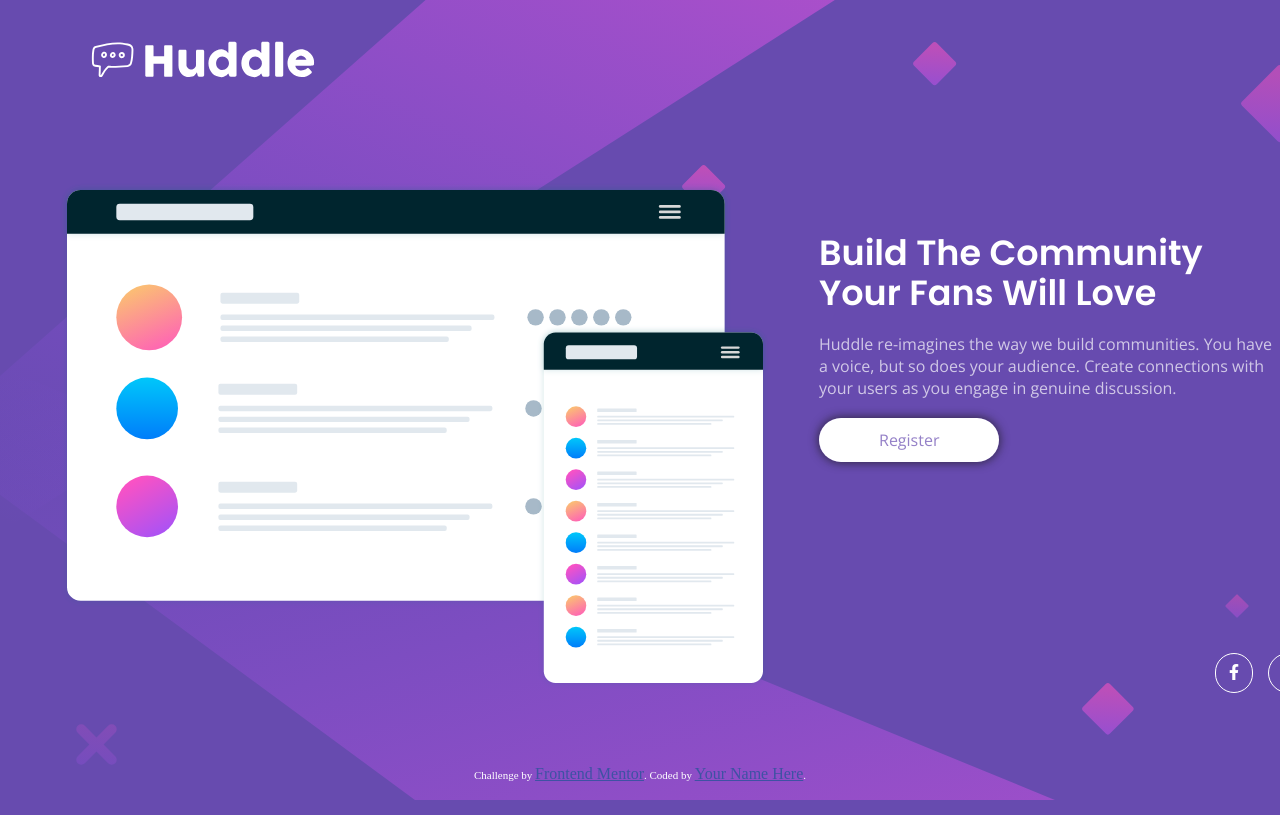
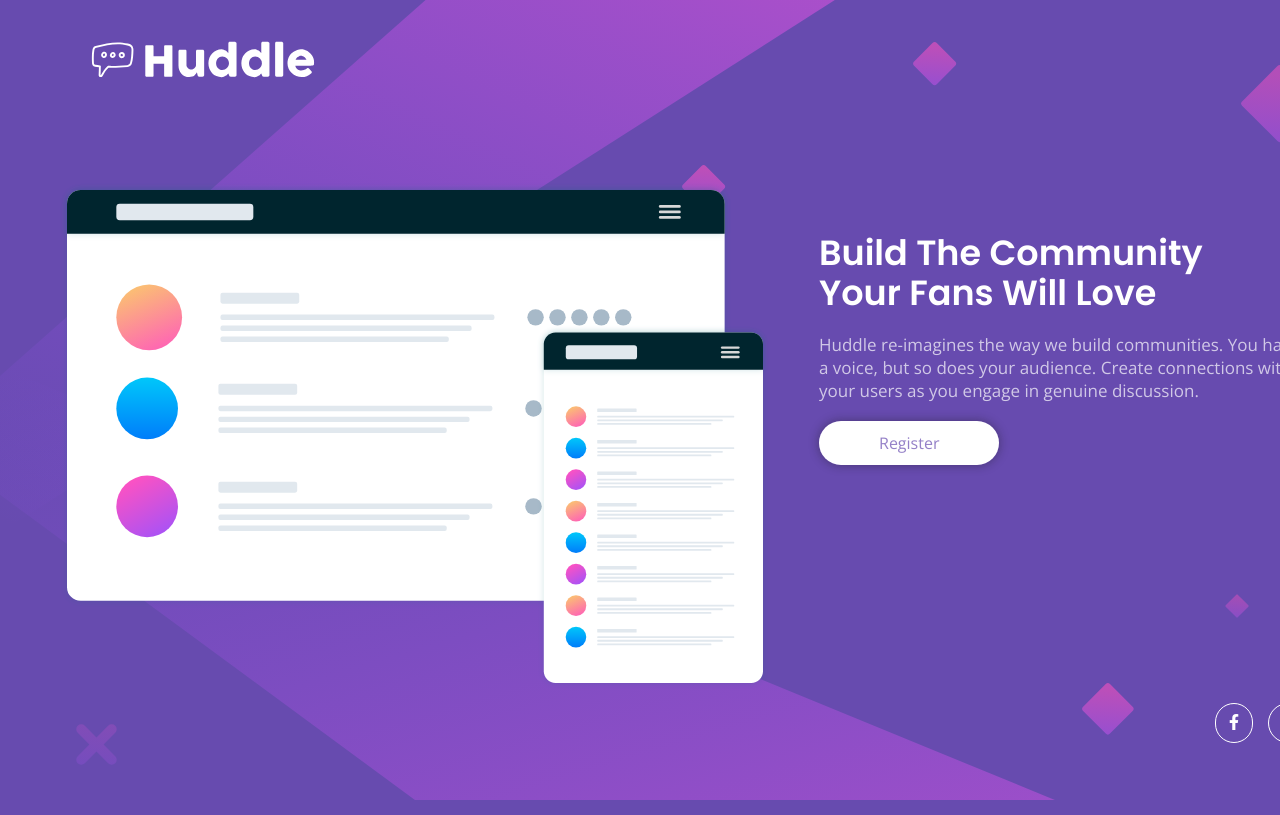
Before and after one commit to huseyincetinkoz/huddle-landing-page, a plain HTML site: page index.html in a window 1280 px wide. Shown: the top 815 px of the page. Drawn offline with nearby package versions, Linux system fonts and the light colour scheme.

Commit message:
project done

```diff
--- a/index.html
+++ b/index.html
@@ -55,10 +55,10 @@
 
   <br><br><br><br>
   <footer>
-    <p class="attribution">
+    <!-- <p class="attribution">
       Challenge by <a href="https://www.frontendmentor.io?ref=challenge" target="_blank">Frontend Mentor</a>.
       Coded by <a href="#">Your Name Here</a>.
-    </p>
+    </p> -->
   </footer>
 </body>
 </html>
--- a/style.css
+++ b/style.css
@@ -65,6 +65,7 @@ body{
     font-family: 'Open Sans', sans-serif;
     margin-top: 20px;
     color: #ffffffb1;
+    font-size: 17px;
 }
 
 .button{
@@ -73,14 +74,19 @@ body{
     font-family: 'Open Sans', sans-serif;
     padding: 11px 60px;
     border-radius: 25px;
-    box-shadow: 0px 0px 10px 1px rgba(27, 26, 26, 0.703);
+    box-shadow: 0px 0px 10px 1px rgba(27, 26, 26, 0.35);
 
 
 }
 
+.button:active{
+    background-color: var(--SoftMagenta);
+    color: #fff;
+}
+
 .socialicons{
     display: flex;
-    margin-top: -100px;
+    margin-top: -50px;
     margin-left: 1200px;
 
 }
```
